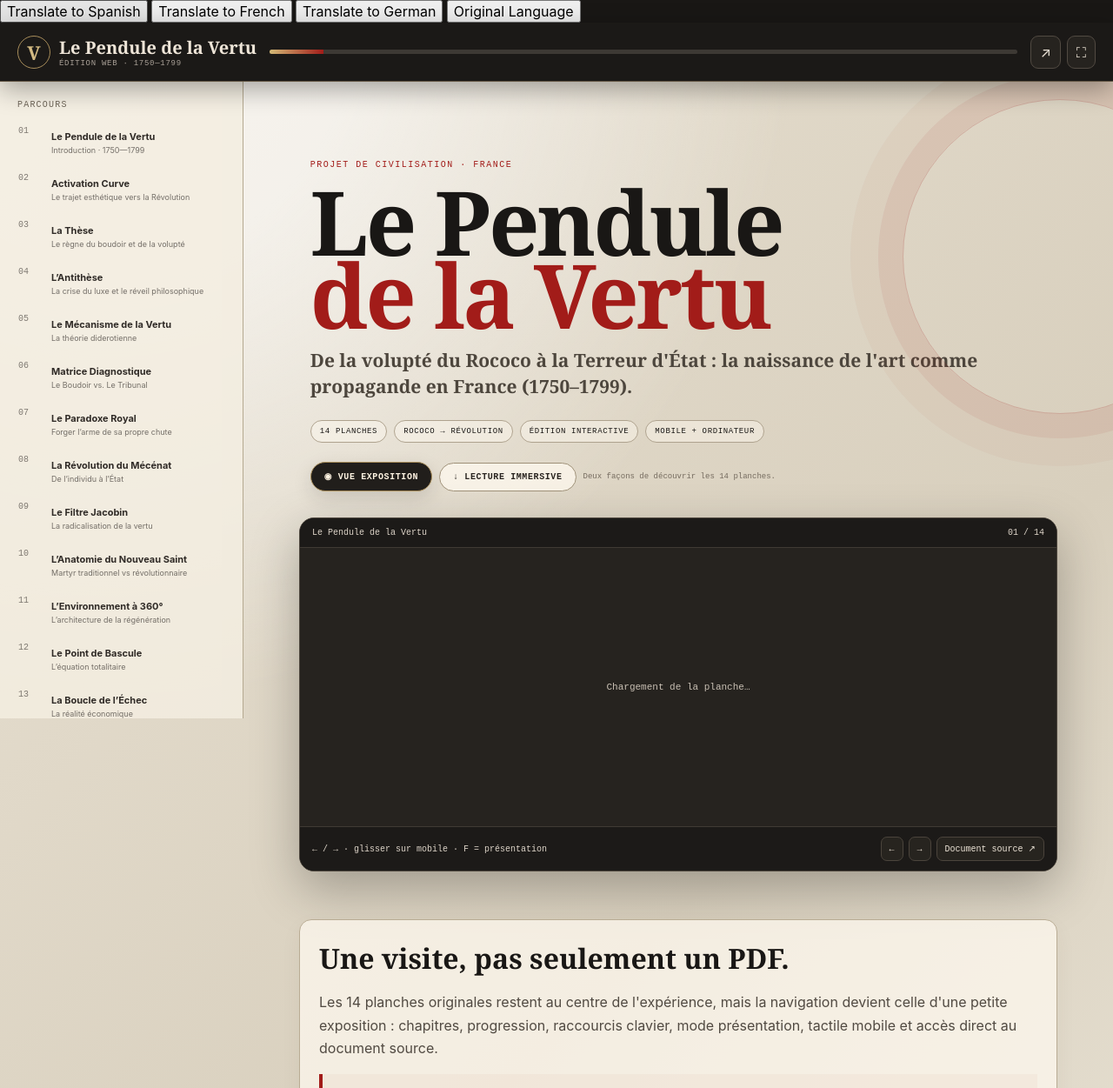
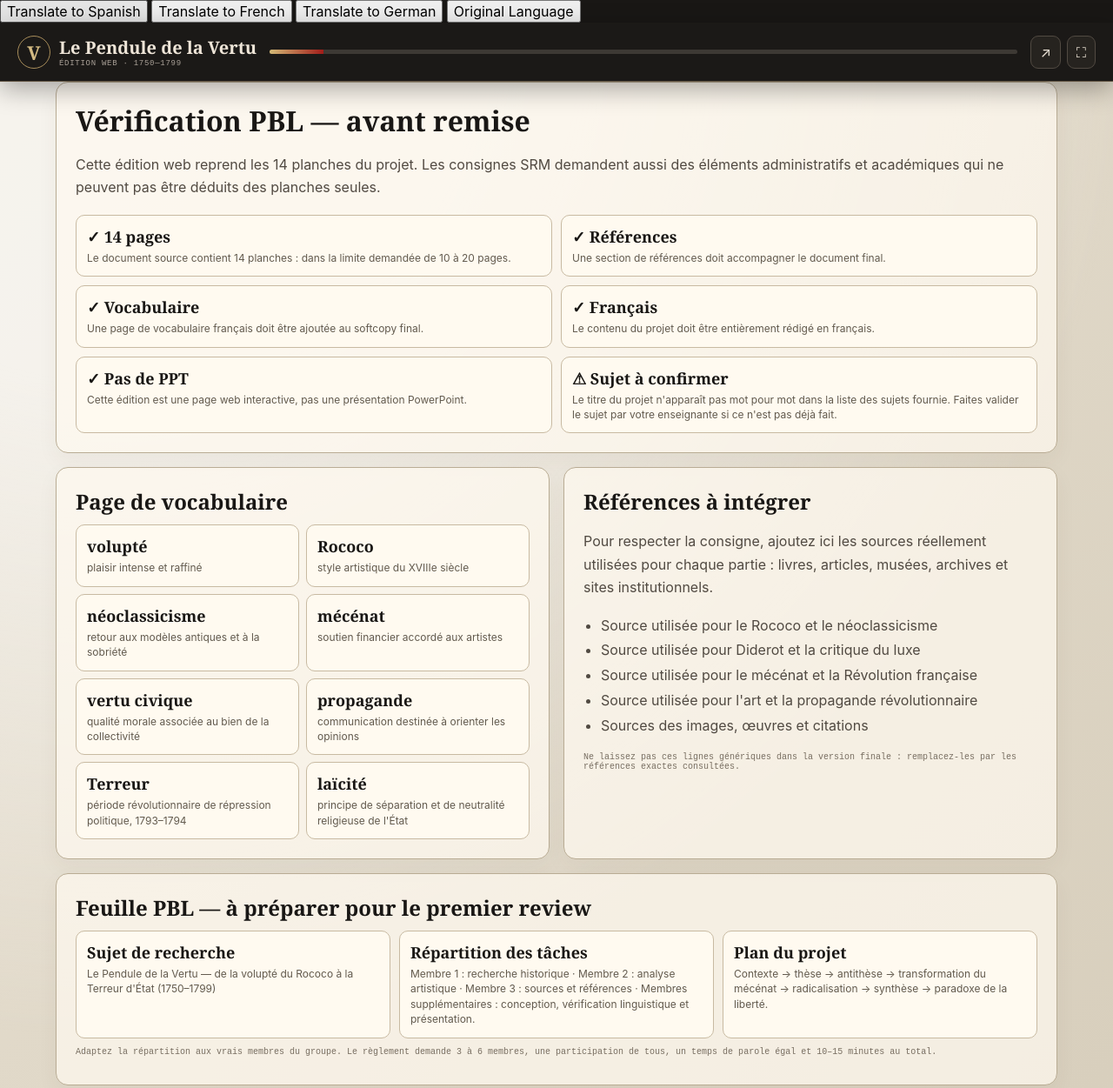
Before and after one commit to paras6897/France-Project, a plain HTML site: page index.html in a window 1280 px wide. Shown: the top 1251 px of the page at 87% size. Drawn offline with Linux system fonts and the light colour scheme.

Commit message:
Update index.html

```diff
--- a/index.html
+++ b/index.html
@@ -78,7 +78,7 @@ body.scroll-active .scroll-rail{opacity:1}
 </style>
 </head>
 <body>
- <!-- 1. Translation Buttons -->
+<!-- 1. Translation Buttons -->
 <button onclick="translatePage('es')">Translate to Spanish</button>
 <button onclick="translatePage('fr')">Translate to French</button>
 <button onclick="translatePage('de')">Translate to German</button>
@@ -115,6 +115,32 @@ body.scroll-active .scroll-rail{opacity:1}
 <div class="bar"><i id="prog"></i></div>
 <div class="actions"><button class="btn" id="share" title="Partager">↗</button><button class="btn" id="full" title="Mode présentation">⛶</button></div>
 </header>
+<section class="compliance">
+<div class="card wide">
+<h2>Vérification PBL — avant remise</h2>
+<p class="lead">Cette édition web reprend les 14 planches du projet. Les consignes SRM demandent aussi des éléments administratifs et académiques qui ne peuvent pas être déduits des planches seules.</p>
+<div class="checks">
+<div><b>✓ 14 pages</b><span>Le document source contient 14 planches : dans la limite demandée de 10 à 20 pages.</span></div>
+<div><b>✓ Références</b><span>Une section de références doit accompagner le document final.</span></div>
+<div><b>✓ Vocabulaire</b><span>Une page de vocabulaire français doit être ajoutée au softcopy final.</span></div>
+<div><b>✓ Français</b><span>Le contenu du projet doit être entièrement rédigé en français.</span></div>
+<div><b>✓ Pas de PPT</b><span>Cette édition est une page web interactive, pas une présentation PowerPoint.</span></div>
+<div><b>⚠ Sujet à confirmer</b><span>Le titre du projet n'apparaît pas mot pour mot dans la liste des sujets fournie. Faites valider le sujet par votre enseignante si ce n'est pas déjà fait.</span></div>
+</div>
+</div>
+<article class="card"><h3>Page de vocabulaire</h3>
+<div class="vocab"><div><b>volupté</b><span>plaisir intense et raffiné</span></div><div><b>Rococo</b><span>style artistique du XVIIIe siècle</span></div><div><b>néoclassicisme</b><span>retour aux modèles antiques et à la sobriété</span></div><div><b>mécénat</b><span>soutien financier accordé aux artistes</span></div><div><b>vertu civique</b><span>qualité morale associée au bien de la collectivité</span></div><div><b>propagande</b><span>communication destinée à orienter les opinions</span></div><div><b>Terreur</b><span>période révolutionnaire de répression politique, 1793–1794</span></div><div><b>laïcité</b><span>principe de séparation et de neutralité religieuse de l'État</span></div></div>
+</article>
+<article class="card"><h3>Références à intégrer</h3>
+<p>Pour respecter la consigne, ajoutez ici les sources réellement utilisées pour chaque partie : livres, articles, musées, archives et sites institutionnels.</p>
+<ul class="refs"><li>Source utilisée pour le Rococo et le néoclassicisme</li><li>Source utilisée pour Diderot et la critique du luxe</li><li>Source utilisée pour le mécénat et la Révolution française</li><li>Source utilisée pour l'art et la propagande révolutionnaire</li><li>Sources des images, œuvres et citations</li></ul>
+<p class="note">Ne laissez pas ces lignes génériques dans la version finale : remplacez-les par les références exactes consultées.</p>
+</article>
+<article class="card wide"><h3>Feuille PBL — à préparer pour le premier review</h3>
+<div class="plan"><div><b>Sujet de recherche</b><span>Le Pendule de la Vertu — de la volupté du Rococo à la Terreur d'État (1750–1799)</span></div><div><b>Répartition des tâches</b><span>Membre 1 : recherche historique · Membre 2 : analyse artistique · Membre 3 : sources et références · Membres supplémentaires : conception, vérification linguistique et présentation.</span></div><div><b>Plan du projet</b><span>Contexte → thèse → antithèse → transformation du mécénat → radicalisation → synthèse → paradoxe de la liberté.</span></div></div>
+<p class="note">Adaptez la répartition aux vrais membres du groupe. Le règlement demande 3 à 6 membres, une participation de tous, un temps de parole égal et 10–15 minutes au total.</p>
+</article>
+</section>
 <div class="grid">
 <aside class="side" id="nav"><h3>Parcours</h3></aside>
 <main>
```
